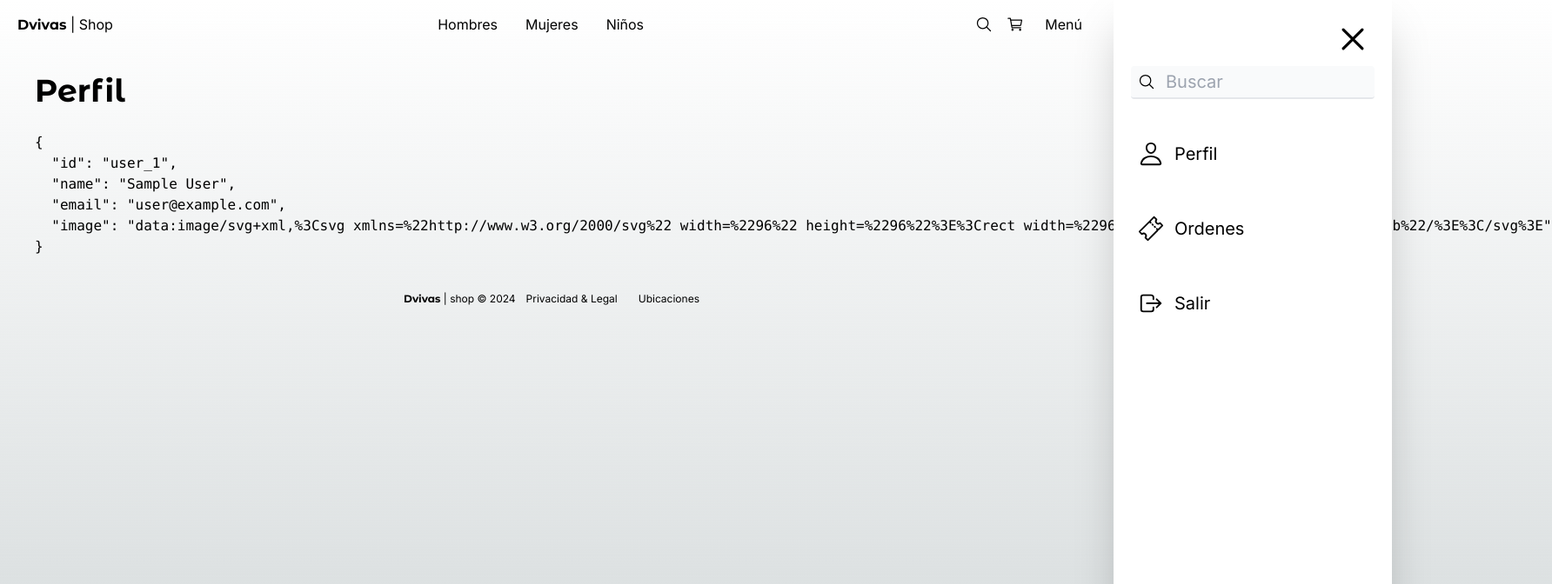
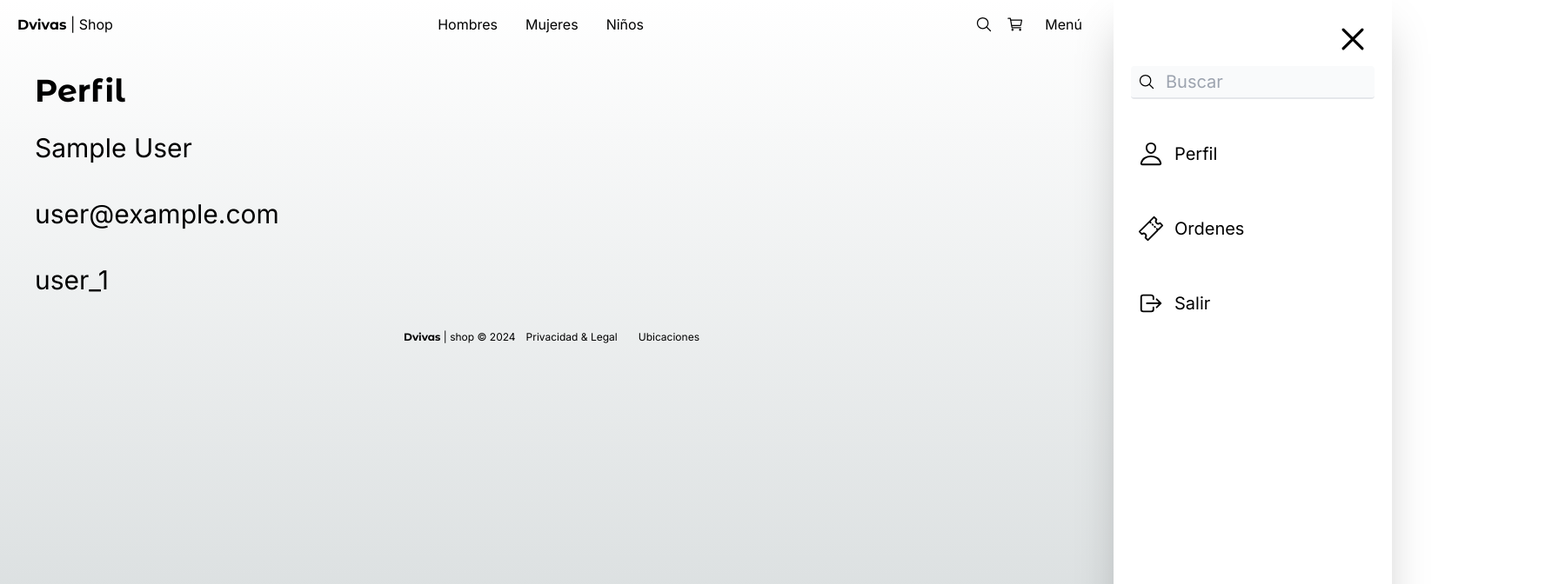
Before and after one commit to dnn-coder/dvivas-shop-template, a Next.js app: page /profile in a window 1280 px wide. Shown: the top 672 px of the page at 87% size, 1784 px wide, since content can reach past the window. Built offline with nearby package versions, Linux system fonts and the light colour scheme; no server answers; sample sign-in values are in the browser's storage.

Commit message:
search option disabled

```diff
--- a/src/app/(shop)/profile/page.tsx
+++ b/src/app/(shop)/profile/page.tsx
@@ -1,22 +1,25 @@
-import { auth } from "@/auth.config";
-import { Title } from "@/components";
-import { redirect } from "next/navigation";
+import { auth } from '@/auth.config';
+import { Title } from '@/components';
+import { redirect } from 'next/navigation';
 
 export default async function ProfilePage() {
   const session = await auth();
 
   if (!session?.user) {
     // redirect('/auth/login?returnTo=/perfil');
-    redirect("/");
+    redirect('/');
   }
 
   return (
     <div>
       <Title title="Perfil" />
 
-      <pre>{JSON.stringify(session.user, null, 2)}</pre>
+      {/* <pre>{JSON.stringify(session.user, null, 2)}</pre> */}
 
-      <h3 className="text-3xl mb-10">{ session.user.role  }</h3>
+      <h3 className="text-3xl mb-10">{session.user.name}</h3>
+      <h3 className="text-3xl mb-10">{session.user.email}</h3>
+      <h3 className="text-3xl mb-10">{session.user.id}</h3>
+      <h3 className="text-3xl mb-10">{session.user.role}</h3>
     </div>
   );
 }
```
